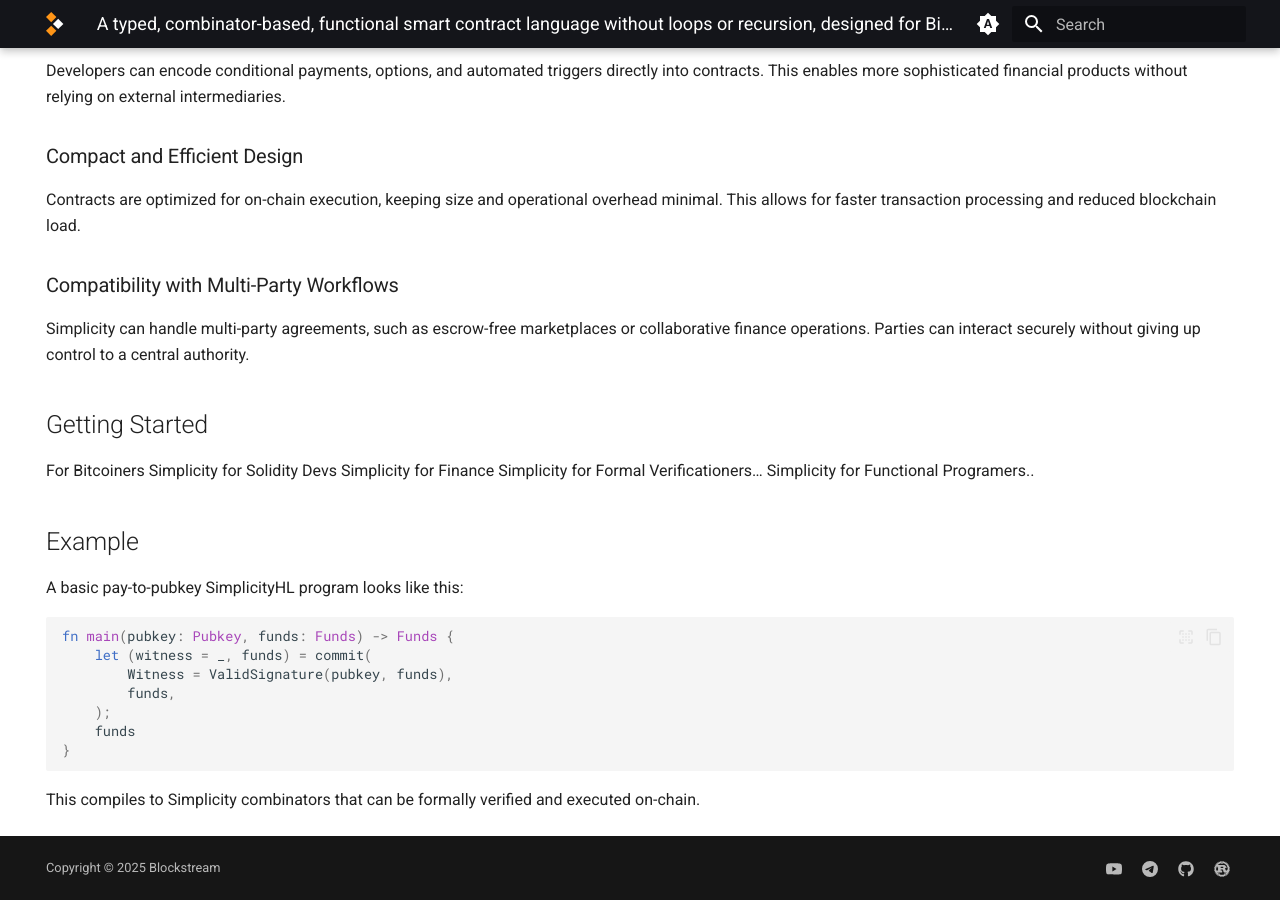
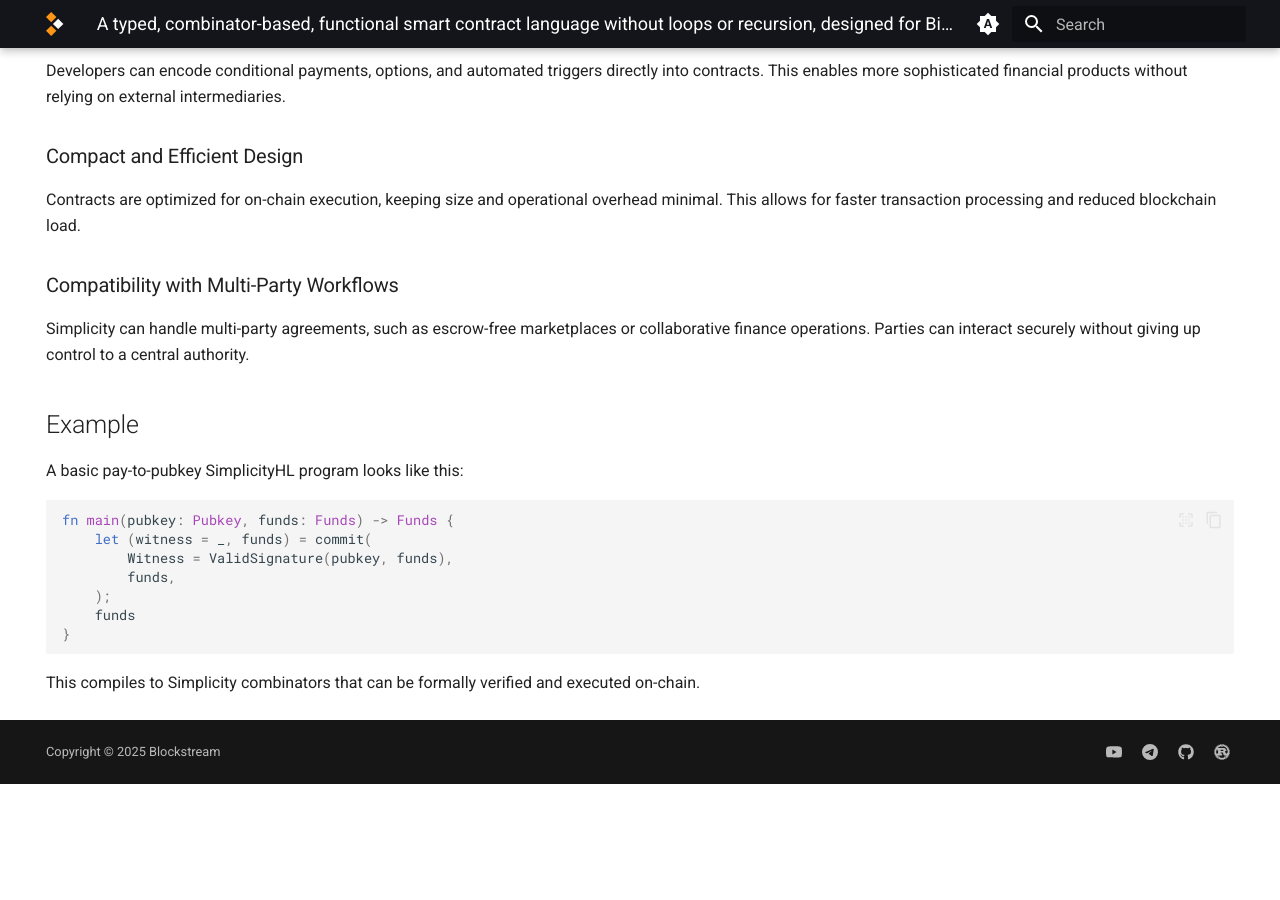
Before and after one commit to imaginator/simplicity-lang-org, an MkDocs documentation site: the page built from docs/index.md, in a window 1280 px wide and 900 px high, scrolled down 1353 px. Built offline with MkDocs 1.6.1 and Material for MkDocs 9.7.7, drawn with Linux system fonts in a browser that asks for light colours; comment, search, counter and statistics services are not loaded; after the commit the page ends 2137 px from its top, so only the background shows below that.

Commit message:
if this works, publishing is working

```diff
--- a/docs/index.md
+++ b/docs/index.md
@@ -41,14 +41,6 @@
 
 Simplicity can handle multi-party agreements, such as escrow-free marketplaces or collaborative finance operations. Parties can interact securely without giving up control to a central authority.
 
-## Getting Started
-
-For Bitcoiners
-Simplicity for Solidity Devs
-Simplicity for Finance
-Simplicity for Formal Verificationers…
-Simplicity for Functional Programers..
-
 ## Example
 
 A basic pay-to-pubkey SimplicityHL program looks like this:
--- a/mkdocs.yml
+++ b/mkdocs.yml
@@ -4,9 +4,10 @@
 plugins:
   - search:
   - git-revision-date-localized:
-  - git-committers:
-      repository: BlockstreamResearch/simplicity-lang-org
-      branch: main
+  # add this back in when we have more authors
+  # - git-committers:
+  #     repository: BlockstreamResearch/simplicity-lang-org
+  #     branch: main
 theme:
   name: material
   custom_dir: overrides
```
